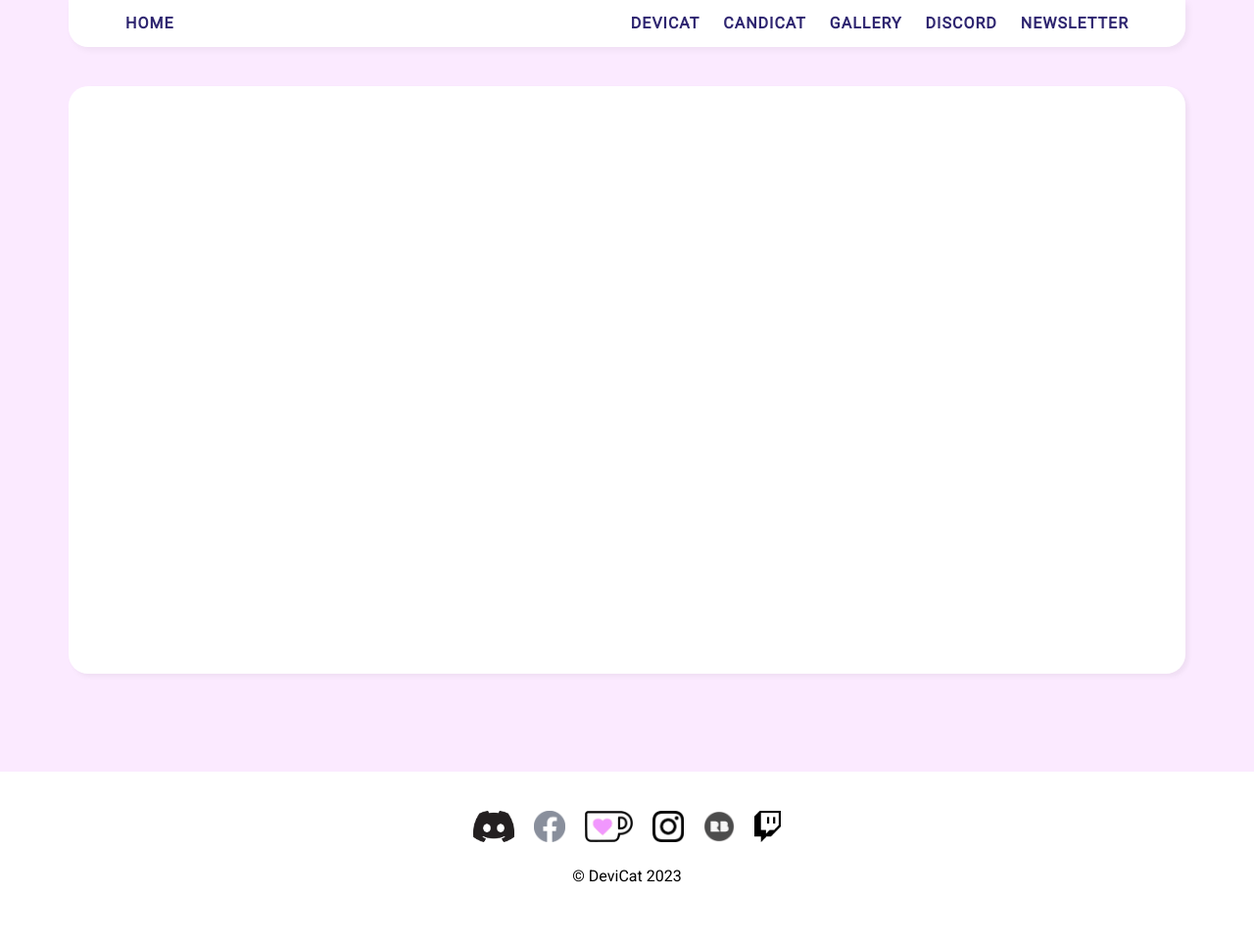
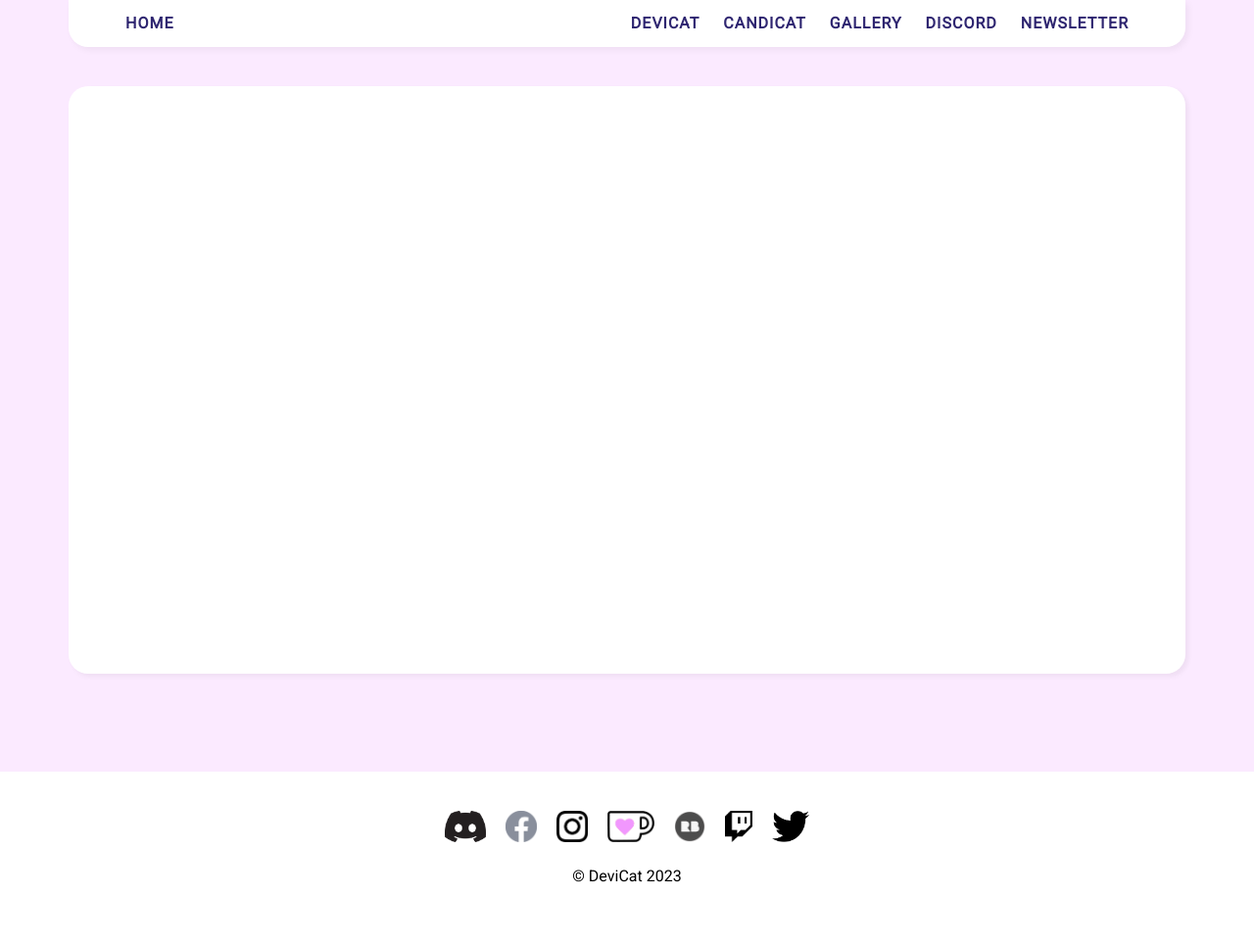
Before and after one commit to DeviCatOutlet/devicatoutlet.github.io, a Jekyll site: the page built from newsletter.md, in a window 1280 px wide. Shown: the whole page at 98% size. Built offline with Jekyll 4.4.1, drawn with Linux system fonts in a browser that asks for light colours; some web fonts are replaced; our own code applies the rules of GitHub Pages for plain Markdown files.

```diff
--- a/_layouts/default.html
+++ b/_layouts/default.html
@@ -89,10 +89,11 @@
   <p>
     <a href="https://www.discord.gg/devicat" title="Discord: DeviCat"><img src="/img/discordlogo.png" alt="Discord: devicat"></a>
     <a href="https://www.facebook.com/devicat.artist" title="Facebook: DeviCat.Artist"><img src="/img/fblogo.png" alt="Facebook: DeviCat.Artist"></a>
+    <a href="https://www.instagram.com/devicat.art" title="Instagram: DeviCat.Art"><img src="/img/iglogo.png" alt="Instagram: DeviCat.Art"></a>
     <a href="https://www.ko-fi.com/devicat" title="Ko-fi: DeviCat"><img src="/img/kofilogo.png" alt="ko-fi: DeviCat"></a>
-    <a href="https://www.instagram.com/devicat.art" title="Instagram: DeviCat.Art"><img src="/img/iglogo.png" alt="Instagram: DeviCat.Art"></a>
     <a href="https://www.redbubble.com/people/devicatoutlet/shop" title="redbubble: DeviCatOutlet"><img src="/img/redbubbleicon.png" alt="redbubble: DeviCatOutlet"></a>
     <a href="https://www.twitch.tv/devicat" title="Twitch: DeviCat"><img src="/img/twitchlogo.png" alt="Twitch: DeviCat"></a>
+    <a href="https://www.twitter.com/devicatart" title="Twitter: DeviCatArt"><img src="/img/twitterlogo.png" alt="Twitter: DeviCatArt"></a>
   </p>
   <p>&copy; DeviCat 2023</p>
 </footer>
```
Also changed, not shown: img/twitterlogo.png (added).
